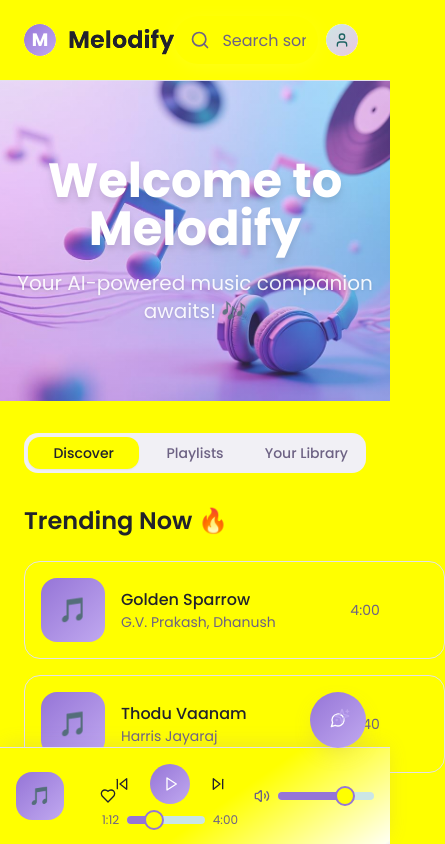
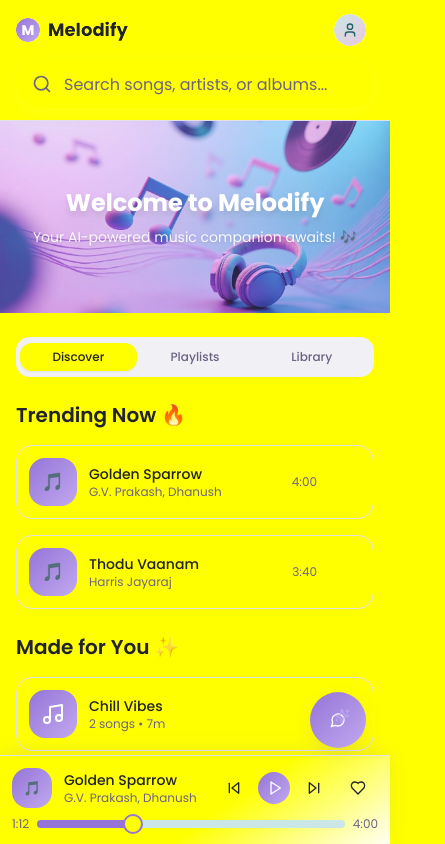
Before and after one commit to sivaranji627/sonic-friend-app, a React (Vite) app: page / in a window 390 px wide. Shown: the top 844 px of the page, 445 px wide, since content can reach past the window. Built offline with nearby package versions, Linux system fonts and the light colour scheme.

Commit message:
Improve mobile responsiveness
Adjust layout and styling for better mobile viewing.

```diff
--- a/src/components/MusicPlayer.tsx
+++ b/src/components/MusicPlayer.tsx
@@ -38,17 +38,80 @@ export const MusicPlayer = ({
 
   if (!currentTrack) {
     return (
-      <div className="fixed bottom-0 left-0 right-0 bg-gradient-card border-t border-border p-4 shadow-player">
+      <div className="fixed bottom-0 left-0 right-0 bg-gradient-card border-t border-border p-3 sm:p-4 shadow-player">
         <div className="flex items-center justify-center text-muted-foreground">
-          <p className="text-sm">🎵 Choose a song to start your musical journey!</p>
+          <p className="text-xs sm:text-sm">🎵 Choose a song to start your musical journey!</p>
         </div>
       </div>
     );
   }
 
   return (
-    <div className="fixed bottom-0 left-0 right-0 bg-gradient-card border-t border-border p-4 shadow-player">
-      <div className="flex items-center gap-4 max-w-7xl mx-auto">
+    <div className="fixed bottom-0 left-0 right-0 bg-gradient-card border-t border-border p-3 sm:p-4 shadow-player">
+      {/* Mobile Layout */}
+      <div className="block sm:hidden">
+        <div className="flex items-center gap-3 mb-2">
+          {/* Track Info */}
+          <div className="w-10 h-10 rounded-lg bg-gradient-primary flex-shrink-0 flex items-center justify-center">
+            {currentTrack.albumArt ? (
+              <img
+                src={currentTrack.albumArt}
+                alt={currentTrack.title}
+                className="w-full h-full rounded-lg object-cover"
+              />
+            ) : (
+              <span className="text-sm">🎵</span>
+            )}
+          </div>
+          <div className="min-w-0 flex-1">
+            <p className="font-medium text-sm text-foreground truncate">{currentTrack.title}</p>
+            <p className="text-xs text-muted-foreground truncate">{currentTrack.artist}</p>
+          </div>
+
+          {/* Mobile Controls */}
+          <div className="flex items-center gap-1">
+            <Button variant="ghost" size="sm" onClick={onPrevious}>
+              <SkipBack className="h-4 w-4" />
+            </Button>
+            <Button
+              onClick={onPlayPause}
+              className="bg-gradient-primary hover:bg-primary/90 w-8 h-8 rounded-full transition-bounce"
+            >
+              {isPlaying ? (
+                <Pause className="h-3 w-3" />
+              ) : (
+                <Play className="h-3 w-3 ml-0.5" />
+              )}
+            </Button>
+            <Button variant="ghost" size="sm" onClick={onNext}>
+              <SkipForward className="h-4 w-4" />
+            </Button>
+            <Button
+              variant="ghost"
+              size="sm"
+              onClick={() => setIsLiked(!isLiked)}
+            >
+              <Heart className={`h-4 w-4 ${isLiked ? 'fill-red-500 text-red-500' : ''}`} />
+            </Button>
+          </div>
+        </div>
+
+        {/* Mobile Progress Bar */}
+        <div className="flex items-center gap-2 text-xs text-muted-foreground">
+          <span>{formatTime(Math.floor((progress[0] / 100) * currentTrack.duration))}</span>
+          <Slider
+            value={progress}
+            onValueChange={setProgress}
+            max={100}
+            step={1}
+            className="flex-1"
+          />
+          <span>{formatTime(currentTrack.duration)}</span>
+        </div>
+      </div>
+
+      {/* Desktop Layout */}
+      <div className="hidden sm:flex items-center gap-4 max-w-7xl mx-auto">
         {/* Track Info */}
         <div className="flex items-center gap-3 min-w-0 flex-1">
           <div className="w-12 h-12 rounded-lg bg-gradient-primary flex-shrink-0 flex items-center justify-center">
--- a/src/components/Playlist.tsx
+++ b/src/components/Playlist.tsx
@@ -65,19 +65,19 @@ export const Playlist = ({
 
   if (isCompact) {
     return (
-      <Card className="p-4 shadow-card hover:shadow-glow transition-smooth">
-        <div className="flex items-center gap-4">
-          <div className="w-16 h-16 rounded-lg bg-gradient-primary flex-shrink-0 flex items-center justify-center overflow-hidden">
+      <Card className="p-3 sm:p-4 shadow-card hover:shadow-glow transition-smooth">
+        <div className="flex items-center gap-3 sm:gap-4">
+          <div className="w-12 h-12 sm:w-16 sm:h-16 rounded-lg bg-gradient-primary flex-shrink-0 flex items-center justify-center overflow-hidden">
             {coverImage ? (
               <img src={coverImage} alt={title} className="w-full h-full object-cover" />
             ) : (
-              <Music className="h-8 w-8 text-primary-foreground" />
+              <Music className="h-6 w-6 sm:h-8 sm:w-8 text-primary-foreground" />
             )}
           </div>
 
           <div className="flex-1 min-w-0">
-            <h3 className="font-medium text-foreground truncate">{title}</h3>
-            <p className="text-sm text-muted-foreground">
+            <h3 className="font-medium text-sm sm:text-base text-foreground truncate">{title}</h3>
+            <p className="text-xs sm:text-sm text-muted-foreground">
               {songs.length} songs • {formatTotalDuration(calculateTotalDuration())}
             </p>
           </div>
@@ -87,7 +87,7 @@ export const Playlist = ({
             size="sm"
             className="bg-gradient-primary hover:bg-primary/90 rounded-full"
           >
-            {isPlaying ? <Pause className="h-4 w-4" /> : <Play className="h-4 w-4 ml-0.5" />}
+            {isPlaying ? <Pause className="h-3 w-3 sm:h-4 sm:w-4" /> : <Play className="h-3 w-3 sm:h-4 sm:w-4 ml-0.5" />}
           </Button>
         </div>
       </Card>
@@ -95,54 +95,54 @@ export const Playlist = ({
   }
 
   return (
-    <div className="space-y-6">
+    <div className="space-y-4 sm:space-y-6">
       {/* Playlist Header */}
-      <div className="flex items-end gap-6 p-6 bg-gradient-card rounded-lg shadow-card">
-        <div className="w-48 h-48 rounded-lg bg-gradient-primary flex-shrink-0 flex items-center justify-center overflow-hidden shadow-glow">
+      <div className="flex flex-col sm:flex-row items-start sm:items-end gap-4 sm:gap-6 p-4 sm:p-6 bg-gradient-card rounded-lg shadow-card">
+        <div className="w-32 h-32 sm:w-48 sm:h-48 rounded-lg bg-gradient-primary flex-shrink-0 flex items-center justify-center overflow-hidden shadow-glow mx-auto sm:mx-0">
           {coverImage ? (
             <img src={coverImage} alt={title} className="w-full h-full object-cover" />
           ) : (
-            <Music className="h-20 w-20 text-primary-foreground" />
+            <Music className="h-12 w-12 sm:h-20 sm:w-20 text-primary-foreground" />
           )}
         </div>
 
-        <div className="space-y-4">
+        <div className="space-y-3 sm:space-y-4 text-center sm:text-left">
           <div>
-            <p className="text-sm font-medium text-muted-foreground uppercase tracking-wide">Playlist</p>
-            <h1 className="text-4xl font-bold text-foreground mt-2">{title}</h1>
+            <p className="text-xs sm:text-sm font-medium text-muted-foreground uppercase tracking-wide">Playlist</p>
+            <h1 className="text-2xl sm:text-4xl font-bold text-foreground mt-1 sm:mt-2">{title}</h1>
           </div>
 
-          <div className="flex items-center gap-4 text-sm text-muted-foreground">
+          <div className="flex items-center justify-center sm:justify-start gap-2 sm:gap-4 text-xs sm:text-sm text-muted-foreground">
             <span>{songs.length} songs</span>
             <span>•</span>
             <span>{formatTotalDuration(calculateTotalDuration())}</span>
           </div>
 
-          <div className="flex items-center gap-4">
+          <div className="flex items-center justify-center sm:justify-start gap-2 sm:gap-4">
             <Button
               onClick={handlePlayAll}
-              size="lg"
-              className="bg-gradient-primary hover:bg-primary/90 rounded-full px-8 shadow-glow transition-bounce"
+              size="default"
+              className="bg-gradient-primary hover:bg-primary/90 rounded-full px-6 sm:px-8 shadow-glow transition-bounce"
             >
-              {isPlaying ? <Pause className="h-5 w-5 mr-2" /> : <Play className="h-5 w-5 mr-2 ml-0.5" />}
+              {isPlaying ? <Pause className="h-4 w-4 sm:h-5 sm:w-5 mr-2" /> : <Play className="h-4 w-4 sm:h-5 sm:w-5 mr-2 ml-0.5" />}
               {isPlaying ? 'Pause' : 'Play'}
             </Button>
 
             <Button
               variant="ghost"
-              size="lg"
+              size="default"
               onClick={() => onLikePlaylist?.(title)}
               className="rounded-full"
             >
-              <Heart className={`h-6 w-6 ${isPlaylistLiked ? 'fill-red-500 text-red-500' : ''}`} />
+              <Heart className={`h-5 w-5 sm:h-6 sm:w-6 ${isPlaylistLiked ? 'fill-red-500 text-red-500' : ''}`} />
             </Button>
 
-            <Button variant="ghost" size="lg" className="rounded-full">
-              <Plus className="h-6 w-6" />
+            <Button variant="ghost" size="default" className="rounded-full">
+              <Plus className="h-5 w-5 sm:h-6 sm:w-6" />
             </Button>
 
-            <Button variant="ghost" size="lg" className="rounded-full">
-              <MoreHorizontal className="h-6 w-6" />
+            <Button variant="ghost" size="default" className="rounded-full">
+              <MoreHorizontal className="h-5 w-5 sm:h-6 sm:w-6" />
             </Button>
           </div>
         </div>
--- a/src/components/SongCard.tsx
+++ b/src/components/SongCard.tsx
@@ -47,16 +47,16 @@ export const SongCard = ({
 
   return (
     <Card
-      className="group p-4 shadow-card hover:shadow-glow transition-smooth cursor-pointer"
+      className="group p-3 sm:p-4 shadow-card hover:shadow-glow transition-smooth cursor-pointer"
       onMouseEnter={() => setIsHovered(true)}
       onMouseLeave={() => setIsHovered(false)}
       onClick={() => !song.isPlaying && onPlay?.(song)}
     >
-      <div className="flex items-center gap-4">
+      <div className="flex items-center gap-3 sm:gap-4">
         {/* Album Art */}
         {showAlbumArt && (
           <div className="relative flex-shrink-0">
-            <div className="w-16 h-16 rounded-lg bg-gradient-primary flex items-center justify-center overflow-hidden">
+            <div className="w-12 h-12 sm:w-16 sm:h-16 rounded-lg bg-gradient-primary flex items-center justify-center overflow-hidden">
               {song.albumArt ? (
                 <img
                   src={song.albumArt}
@@ -64,7 +64,7 @@ export const SongCard = ({
                   className="w-full h-full object-cover"
                 />
               ) : (
-                <span className="text-2xl">🎵</span>
+                <span className="text-lg sm:text-2xl">🎵</span>
               )}
             </div>
 
@@ -77,12 +77,12 @@ export const SongCard = ({
                     e.stopPropagation();
                     handlePlayClick();
                   }}
-                  className="bg-white/90 hover:bg-white text-black w-8 h-8 rounded-full transition-bounce"
+                  className="bg-white/90 hover:bg-white text-black w-6 h-6 sm:w-8 sm:h-8 rounded-full transition-bounce"
                 >
                   {song.isPlaying ? (
-                    <Pause className="h-3 w-3" />
+                    <Pause className="h-2.5 w-2.5 sm:h-3 sm:w-3" />
                   ) : (
-                    <Play className="h-3 w-3 ml-0.5" />
+                    <Play className="h-2.5 w-2.5 sm:h-3 sm:w-3 ml-0.5" />
                   )}
                 </Button>
               </div>
@@ -92,14 +92,14 @@ export const SongCard = ({
 
         {/* Song Info */}
         <div className="flex-1 min-w-0">
-          <h3 className="font-medium text-foreground truncate group-hover:text-primary transition-smooth">
+          <h3 className="font-medium text-sm sm:text-base text-foreground truncate group-hover:text-primary transition-smooth">
             {song.title}
           </h3>
-          <p className="text-sm text-muted-foreground truncate">{song.artist}</p>
+          <p className="text-xs sm:text-sm text-muted-foreground truncate">{song.artist}</p>
         </div>
 
         {/* Duration and Actions */}
-        <div className="flex items-center gap-2 text-muted-foreground">
+        <div className="flex items-center gap-1 sm:gap-2 text-muted-foreground">
           <Button
             variant="ghost"
             size="sm"
@@ -109,10 +109,10 @@ export const SongCard = ({
             }}
             className="opacity-0 group-hover:opacity-100 transition-smooth"
           >
-            <Heart className={`h-4 w-4 ${isLiked ? 'fill-red-500 text-red-500' : ''}`} />
+            <Heart className={`h-3 w-3 sm:h-4 sm:w-4 ${isLiked ? 'fill-red-500 text-red-500' : ''}`} />
           </Button>
 
-          <span className="text-sm min-w-[40px] text-right">
+          <span className="text-xs sm:text-sm min-w-[35px] sm:min-w-[40px] text-right">
             {formatDuration(song.duration)}
           </span>
 
@@ -122,7 +122,7 @@ export const SongCard = ({
             className="opacity-0 group-hover:opacity-100 transition-smooth"
             onClick={(e) => e.stopPropagation()}
           >
-            <MoreHorizontal className="h-4 w-4" />
+            <MoreHorizontal className="h-3 w-3 sm:h-4 sm:w-4" />
           </Button>
         </div>
       </div>
--- a/src/pages/Index.tsx
+++ b/src/pages/Index.tsx
@@ -120,18 +120,25 @@ const Index = () => {
     <div className="min-h-screen bg-background pb-24">
       {/* Header */}
       <header className="sticky top-0 z-40 bg-background/80 backdrop-blur-md border-b border-border">
-        <div className="max-w-7xl mx-auto px-6 py-4">
-          <div className="flex items-center justify-between">
-            <div className="flex items-center gap-3">
-              <div className="w-8 h-8 rounded-lg bg-gradient-primary flex items-center justify-center">
-                <span className="text-lg font-bold text-primary-foreground">M</span>
+        <div className="max-w-7xl mx-auto px-4 sm:px-6 py-3 sm:py-4">
+          <div className="flex items-center justify-between gap-2">
+            <div className="flex items-center gap-2 sm:gap-3">
+              <div className="w-6 h-6 sm:w-8 sm:h-8 rounded-lg bg-gradient-primary flex items-center justify-center">
+                <span className="text-sm sm:text-lg font-bold text-primary-foreground">M</span>
               </div>
-              <h1 className="text-2xl font-bold text-foreground">Melodify</h1>
+              <h1 className="text-lg sm:text-2xl font-bold text-foreground">Melodify</h1>
             </div>
 
-            <SearchBar onSearch={handleSearch} />
+            <div className="hidden sm:block">
+              <SearchBar onSearch={handleSearch} />
+            </div>
 
             <UserLogin onLoginStatusChange={handleLoginStatusChange} />
+          </div>
+
+          {/* Mobile Search Bar */}
+          <div className="sm:hidden mt-3">
+            <SearchBar onSearch={handleSearch} />
           </div>
         </div>
       </header>
@@ -142,29 +149,29 @@ const Index = () => {
         <img
           src={heroImage}
           alt="Music Hero"
-          className="w-full h-80 object-cover"
+          className="w-full h-48 sm:h-64 md:h-80 object-cover"
         />
-        <div className="absolute inset-0 flex items-center justify-center">
-          <div className="text-center text-white">
-            <h2 className="text-5xl font-bold mb-4 drop-shadow-lg">Welcome to Melodify</h2>
-            <p className="text-xl opacity-90 drop-shadow">Your AI-powered music companion awaits! 🎶</p>
+        <div className="absolute inset-0 flex items-center justify-center px-4">
+          <div className="text-center text-white max-w-lg">
+            <h2 className="text-2xl sm:text-3xl md:text-5xl font-bold mb-2 sm:mb-4 drop-shadow-lg">Welcome to Melodify</h2>
+            <p className="text-sm sm:text-lg md:text-xl opacity-90 drop-shadow">Your AI-powered music companion awaits! 🎶</p>
           </div>
         </div>
       </section>
 
       {/* Main Content */}
-      <main className="max-w-7xl mx-auto px-6 py-8">
+      <main className="max-w-7xl mx-auto px-4 sm:px-6 py-6 sm:py-8">
         <Tabs defaultValue="discover" className="w-full">
-          <TabsList className="grid w-full grid-cols-3 mb-8">
-            <TabsTrigger value="discover">Discover</TabsTrigger>
-            <TabsTrigger value="playlists">Playlists</TabsTrigger>
-            <TabsTrigger value="library">Your Library</TabsTrigger>
+          <TabsList className="grid w-full grid-cols-3 mb-6 sm:mb-8">
+            <TabsTrigger value="discover" className="text-xs sm:text-sm">Discover</TabsTrigger>
+            <TabsTrigger value="playlists" className="text-xs sm:text-sm">Playlists</TabsTrigger>
+            <TabsTrigger value="library" className="text-xs sm:text-sm">Library</TabsTrigger>
           </TabsList>
 
-          <TabsContent value="discover" className="space-y-8">
+          <TabsContent value="discover" className="space-y-6 sm:space-y-8">
             {/* Featured Songs */}
             <section>
-              <h3 className="text-2xl font-semibold mb-6 text-foreground">Trending Now 🔥</h3>
+              <h3 className="text-xl sm:text-2xl font-semibold mb-4 sm:mb-6 text-foreground">Trending Now 🔥</h3>
                <div className="grid gap-4">
                  {(searchQuery ? filteredSongs : songs).map((song) => (
                    <SongCard
@@ -181,8 +188,8 @@ const Index = () => {
 
             {/* Quick Playlists */}
             <section>
-              <h3 className="text-2xl font-semibold mb-6 text-foreground">Made for You ✨</h3>
-              <div className="grid grid-cols-1 md:grid-cols-2 lg:grid-cols-3 gap-6">
+              <h3 className="text-xl sm:text-2xl font-semibold mb-4 sm:mb-6 text-foreground">Made for You ✨</h3>
+              <div className="grid grid-cols-1 sm:grid-cols-2 lg:grid-cols-3 gap-4 sm:gap-6">
                  {samplePlaylists.map((playlist, index) => (
                    <Playlist
                      key={index}
@@ -202,10 +209,10 @@ const Index = () => {
             </section>
           </TabsContent>
 
-          <TabsContent value="playlists" className="space-y-8">
+          <TabsContent value="playlists" className="space-y-6 sm:space-y-8">
             <section>
-              <h3 className="text-2xl font-semibold mb-6 text-foreground">Your Playlists 🎵</h3>
-              <div className="space-y-8">
+              <h3 className="text-xl sm:text-2xl font-semibold mb-4 sm:mb-6 text-foreground">Your Playlists 🎵</h3>
+              <div className="space-y-6 sm:space-y-8">
                  {samplePlaylists.map((playlist, index) => (
                    <Playlist
                      key={index}
@@ -224,16 +231,16 @@ const Index = () => {
             </section>
           </TabsContent>
 
-          <TabsContent value="library" className="space-y-8">
+          <TabsContent value="library" className="space-y-6 sm:space-y-8">
             <section>
-              <h3 className="text-2xl font-semibold mb-6 text-foreground">Your Music Library 📚</h3>
-              <Card className="p-8 text-center shadow-card">
-                <div className="space-y-4">
-                  <div className="w-16 h-16 rounded-full bg-gradient-primary mx-auto flex items-center justify-center">
-                    <span className="text-2xl">🎼</span>
+              <h3 className="text-xl sm:text-2xl font-semibold mb-4 sm:mb-6 text-foreground">Your Music Library 📚</h3>
+              <Card className="p-6 sm:p-8 text-center shadow-card">
+                <div className="space-y-3 sm:space-y-4">
+                  <div className="w-12 h-12 sm:w-16 sm:h-16 rounded-full bg-gradient-primary mx-auto flex items-center justify-center">
+                    <span className="text-xl sm:text-2xl">🎼</span>
                   </div>
-                  <h4 className="text-xl font-medium text-foreground">Start Building Your Library</h4>
-                  <p className="text-muted-foreground">
+                  <h4 className="text-lg sm:text-xl font-medium text-foreground">Start Building Your Library</h4>
+                  <p className="text-sm sm:text-base text-muted-foreground">
                     Like songs, create playlists, and let our AI assistant help you discover amazing music!
                   </p>
                 </div>
```
